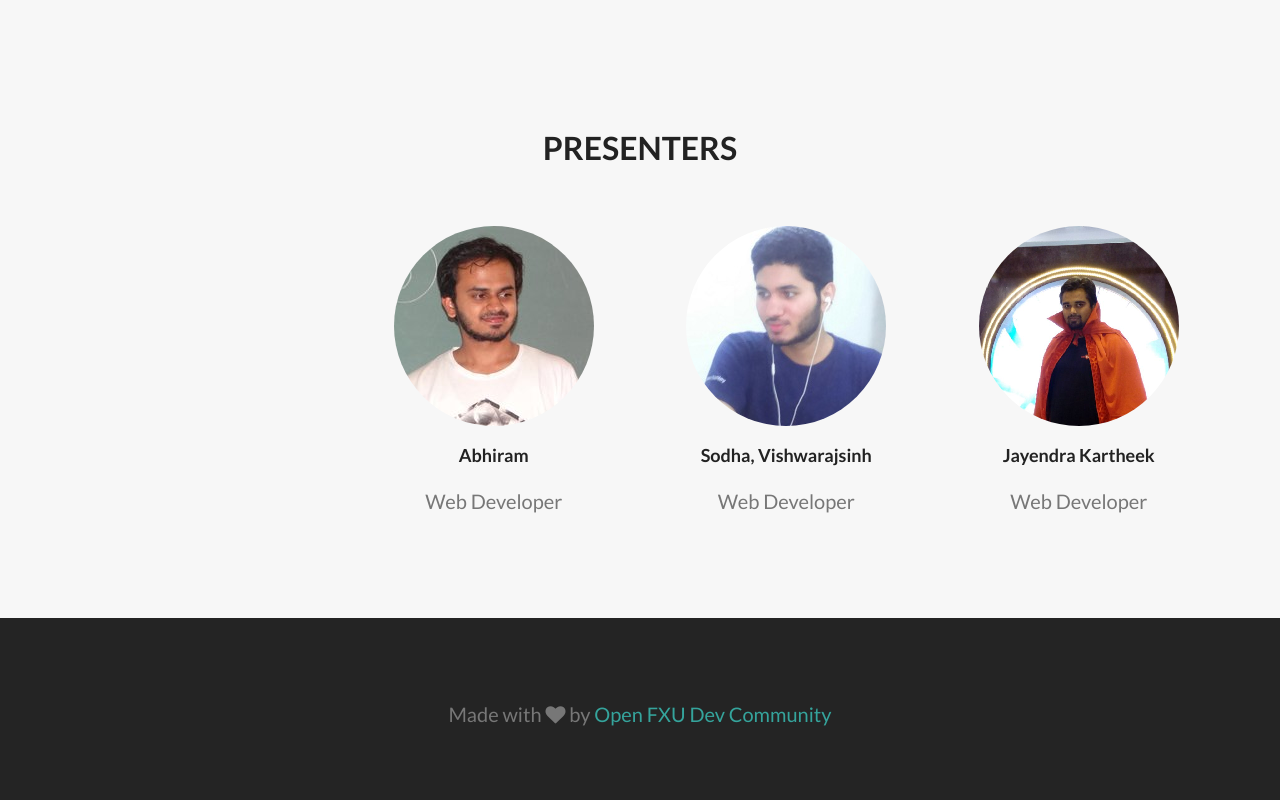
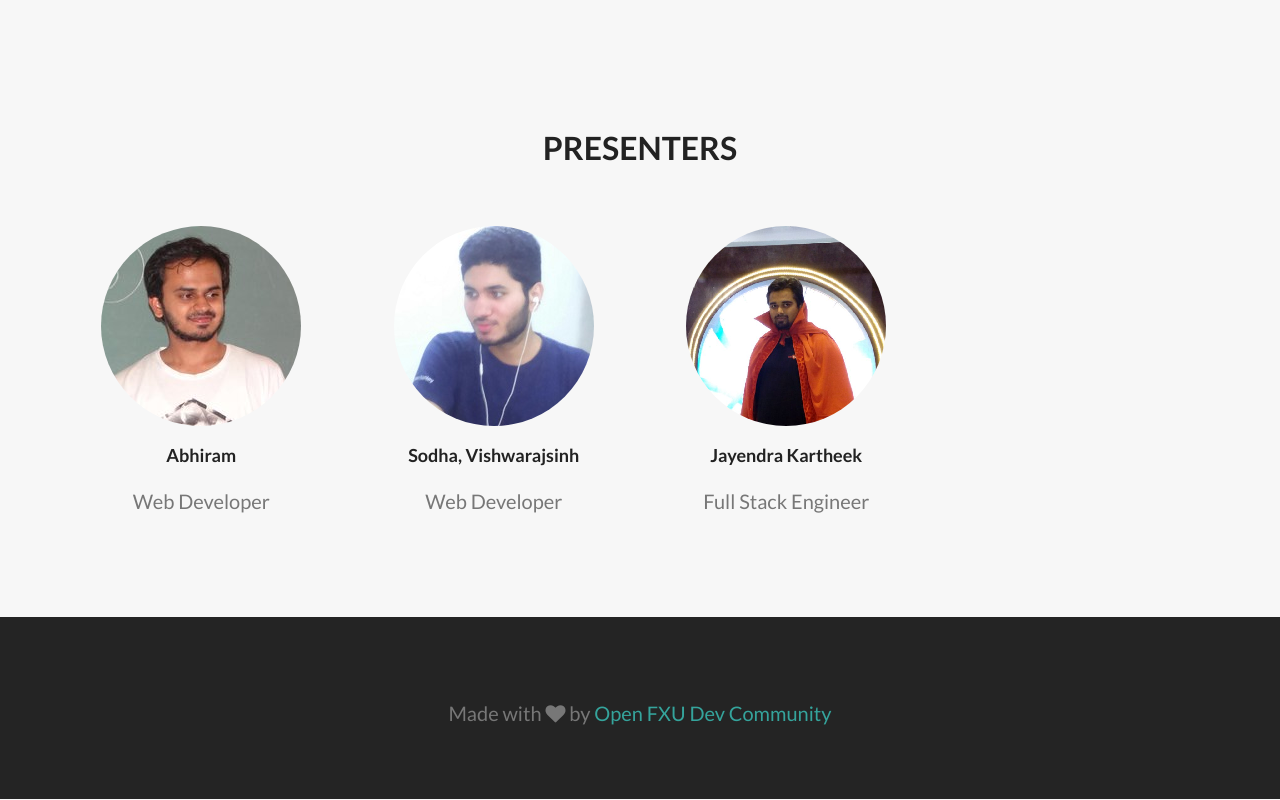
Before and after one commit to openfxdc/openfxdc, a plain HTML site: page events/event15122016.html in a window 1280 px wide. Shown: the part 1026-1826 px from the top of the page. Drawn offline with Linux system fonts and the light colour scheme.

Commit message:
Update event15122016.html

```diff
--- a/events/event15122016.html
+++ b/events/event15122016.html
@@ -105,9 +105,6 @@
             </div>
             <div class="row align-center mar-bot40">
                 <div class="col-md-3">
-
-                </div>
-                <div class="col-md-3">
                     <div class="team-member">
                        <a href="mailto:a.ravikumar@sap.com" target="_top"> <figure class="member-photo"><img src="../img/team/member3.jpg" alt="Abhiram" /></figure></a>
                         <div class="team-detail">
@@ -130,14 +127,12 @@
                        <a href="mailto:jayendra.kartheek.garnimetta@sap.com" target="_top"><figure class="member-photo"><img src="../img/team/member1.jpg" alt="JK" /></figure></a>
                         <div class="team-detail">
                             <a href="mailto:jayendra.kartheek.garnimetta@sap.com" ><h4>Jayendra Kartheek</h4></a>
-                            <span>Web Developer</span>
+                            <span>Full Stack Engineer</span>
                         </div>
                     </div>
                 </div>
 
-                <div class="col-md-3">
 
-                </div>
             </div>
         </div>
     </section>
```
